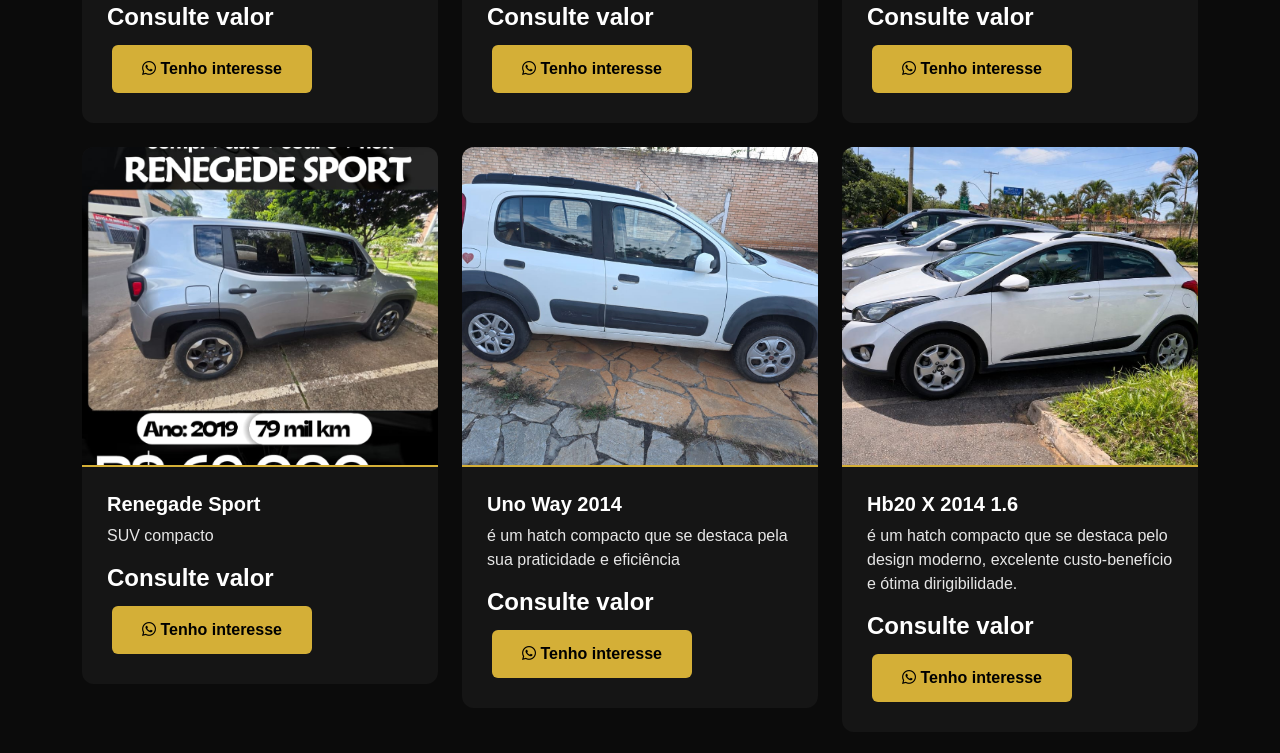
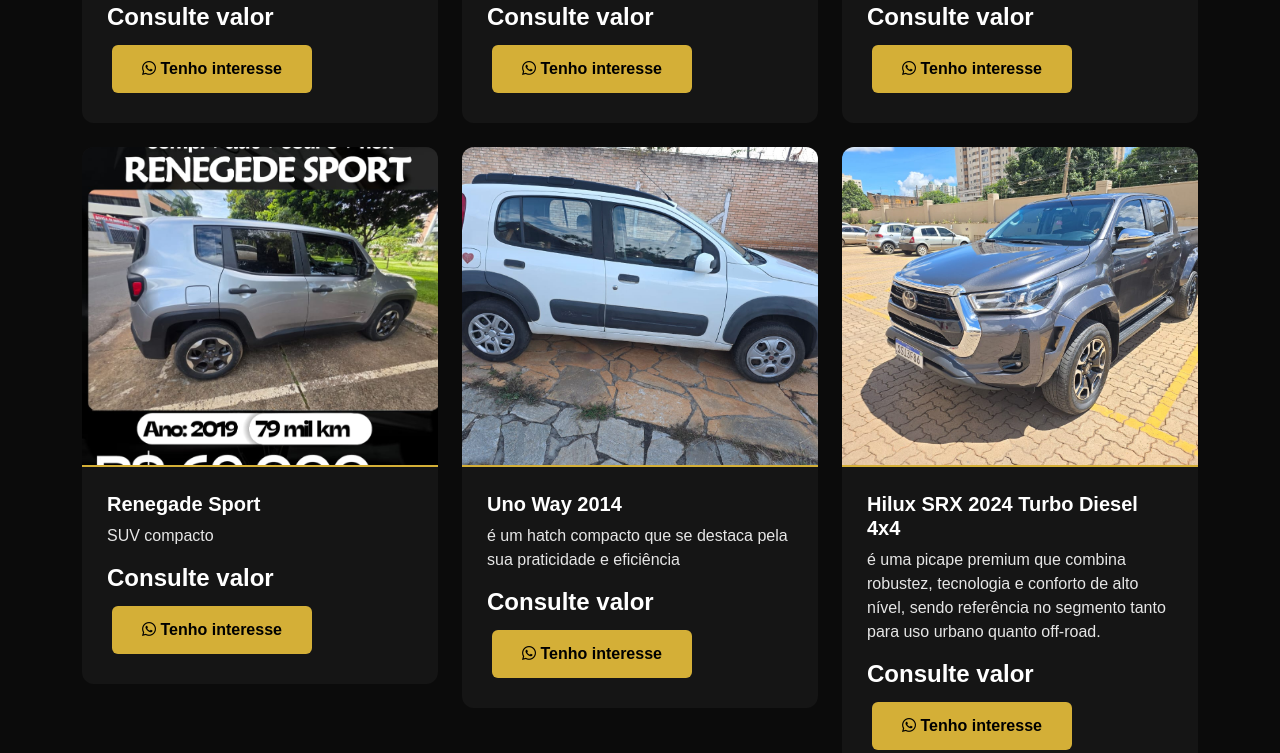
Before and after one commit to 159357-v/www.qanaimports.com, a plain HTML site: page index.html in a window 1280 px wide. Shown: the part 4364-5117 px from the top of the page. Drawn offline with nearby package versions, Linux system fonts and the light colour scheme.

Commit message:
Fix HTML structure and restore content

```diff
--- a/index.html
+++ b/index.html
@@ -539,7 +539,6 @@
 {tipo:"carro", nome:"Ranger Limited", descricao:"Picape potente", preco:"Consulte valor", imagem:"catalogo/RangerLimited.jpeg"},
 {tipo:"carro", nome:"Renegade Sport", descricao:"SUV compacto", preco:"Consulte valor", imagem:"catalogo/RenegadeSport.jpeg"},
 {tipo:"carro", nome:"Uno Way 2014", descricao:"é um hatch compacto que se destaca pela sua praticidade e eficiência", preco:"Consulte valor", imagem:"catalogo/UnoWay.jpeg"},
-{tipo:"carro", nome:"Hb20 X 2014 1.6", descricao:"é um hatch compacto que se destaca pelo design moderno, excelente custo-benefício e ótima dirigibilidade.", preco:"Consulte valor", imagem:"catalogo/Hb20X.jpeg"},
 {tipo:"carro", nome:"Hilux SRX 2024 Turbo Diesel 4x4", descricao:"é uma picape premium que combina robustez, tecnologia e conforto de alto nível, sendo referência no segmento tanto para uso urbano quanto off-road.", preco:"Consulte valor", imagem:"catalogo/HiluxSRX.jpeg"},
 {tipo:"carro", nome:"Fiat Toro 2022 Turbo Diesel 4x4 ", descricao:"Picape moderna que une conforto de SUV com a robustez de uma caminhonete, perfeita para uso urbano e trabalho.", preco:"Consulte valor", imagem:"catalogo/Toroultra.jpeg"}
 
```
